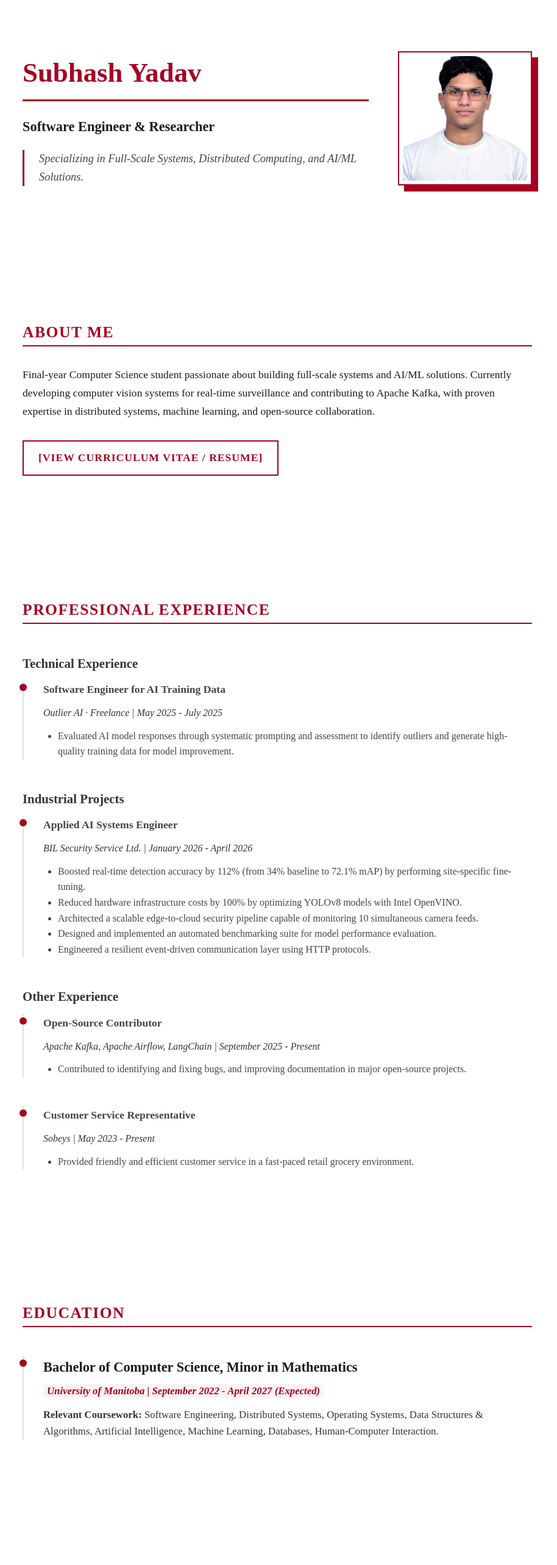
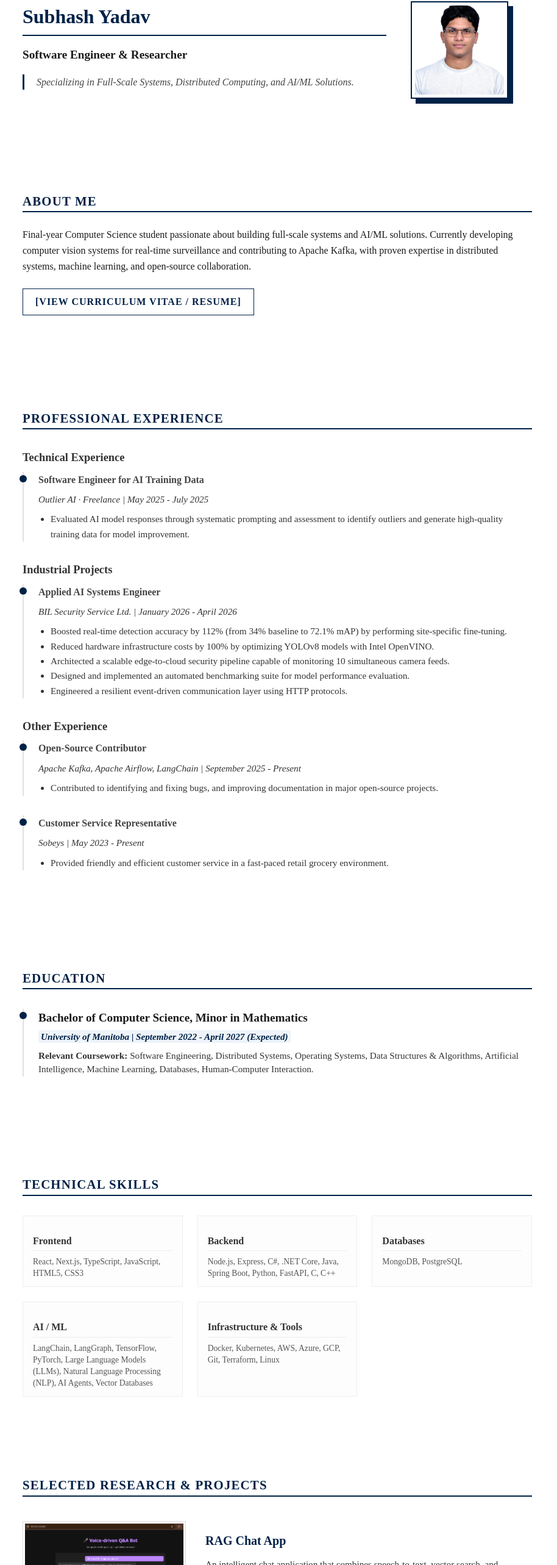
Before and after one commit to subhashyadavon/SubhashYadav, a React (Vite) app: page / in a window 1280 px wide. Shown: the part 185-2751 px from the top of the page at 61% size, without its empty margins (185-1099 px from the left). Built offline with nearby package versions, Linux system fonts and the light colour scheme.

Commit message:
style: Oxford Blue theme and compact typography refinement

```diff
--- a/src/components/About/About.css
+++ b/src/components/About/About.css
@@ -1,21 +1,21 @@
 .about {
-    margin: 4rem 0;
+    margin: 3rem 0;
 }
 
 .about h2 {
-    font-size: 1.6rem;
+    font-size: 1.3rem;
     font-weight: bold;
     border-bottom: 2px solid var(--color-accent);
-    margin-bottom: 2rem;
+    margin-bottom: 1.5rem;
     text-transform: uppercase;
-    letter-spacing: 1.5px;
+    letter-spacing: 1.2px;
     color: var(--color-accent);
 }
 
 .about p {
-    margin-bottom: 2rem;
-    font-size: 1.1rem;
-    line-height: 1.7;
+    margin-bottom: 1.5rem;
+    font-size: 1rem;
+    line-height: 1.6;
     color: #1a1a1a;
 }
 
@@ -24,8 +24,8 @@
     font-weight: bold;
     color: var(--color-accent);
     text-decoration: none;
-    border: 2px solid var(--color-accent);
-    padding: 0.75rem 1.5rem;
+    border: 1px solid var(--color-accent);
+    padding: 0.5rem 1.25rem;
     display: inline-block;
     text-transform: uppercase;
     letter-spacing: 1px;
--- a/src/components/Education/Education.css
+++ b/src/components/Education/Education.css
@@ -1,23 +1,22 @@
 .education {
-    margin: 4rem 0;
+    margin: 3rem 0;
 }
 
 .education h2 {
-    font-size: 1.6rem;
+    font-size: 1.3rem;
     font-weight: bold;
     border-bottom: 2px solid var(--color-accent);
-    margin-bottom: 3rem;
+    margin-bottom: 2rem;
     text-transform: uppercase;
-    letter-spacing: 1.5px;
+    letter-spacing: 1.2px;
     color: var(--color-accent);
 }
 
 .education-item {
-    margin-bottom: 3rem;
-    padding-left: 2rem;
+    margin-bottom: 2rem;
+    padding-left: 1.5rem;
     border-left: 2px solid var(--color-border);
     position: relative;
-    transition: border-color 0.3s ease;
 }
 
 .education-item:hover {
@@ -36,16 +35,16 @@
 }
 
 .education-item h3 {
-    font-size: 1.4rem;
+    font-size: 1.2rem;
     font-weight: bold;
-    margin-bottom: 0.5rem;
+    margin-bottom: 0.25rem;
     color: #1a1a1a;
 }
 
 .education-item p {
-    margin-bottom: 0.75rem;
-    line-height: 1.6;
-    font-size: 1.05rem;
+    margin-bottom: 0.5rem;
+    line-height: 1.5;
+    font-size: 0.95rem;
     color: #333;
 }
 
@@ -53,8 +52,8 @@
     font-style: italic;
     font-weight: bold;
     color: var(--color-accent);
-    background: #fdf2f2;
-    padding: 2px 6px;
+    background: #eef4f9;
+    padding: 2px 4px;
     border-radius: 4px;
 }
 
--- a/src/components/Experience/Experience.css
+++ b/src/components/Experience/Experience.css
@@ -1,23 +1,22 @@
 .experience {
-    margin: 4rem 0;
+    margin: 3rem 0;
 }
 
 .experience h2 {
-    font-size: 1.6rem;
+    font-size: 1.3rem;
     font-weight: bold;
     border-bottom: 2px solid var(--color-accent);
-    margin-bottom: 3rem;
+    margin-bottom: 2rem;
     text-transform: uppercase;
-    letter-spacing: 1.5px;
+    letter-spacing: 1.2px;
     color: var(--color-accent);
 }
 
 .experience-item {
-    margin-bottom: 3rem;
-    padding-left: 2rem;
+    margin-bottom: 2rem;
+    padding-left: 1.5rem;
     border-left: 2px solid var(--color-border);
     position: relative;
-    transition: border-color 0.3s ease;
 }
 
 .experience-item:hover {
@@ -39,42 +38,40 @@
     display: flex;
     justify-content: space-between;
     align-items: flex-start;
-    margin-bottom: 0.75rem;
+    margin-bottom: 0.5rem;
 }
 
 .experience-item h3 {
-    font-size: 1.3rem;
+    font-size: 1.15rem;
     font-weight: bold;
     margin: 0;
     color: #1a1a1a;
 }
 
 .experience-date {
-    font-size: 0.95rem;
+    font-size: 0.85rem;
     font-weight: bold;
     color: var(--color-accent);
-    background: #fdf2f2;
-    padding: 2px 8px;
+    background: #eef4f9;
+    padding: 2px 6px;
     border-radius: 4px;
 }
 
 .experience-item h4 {
-    font-size: 1.1rem;
+    font-size: 1rem;
     font-weight: bold;
-    margin: 0.25rem 0;
+    margin: 0.2rem 0;
     color: #444;
 }
 
-.experience-item p {
-    margin: 0.75rem 0;
-    font-size: 1rem;
+.experience-item p, .experience-item ul {
+    margin: 0.5rem 0;
+    font-size: 0.95rem;
     color: #333;
 }
 
 .experience-item ul {
-    margin: 0.75rem 0 0 1.5rem;
-    font-size: 1rem;
-    color: #444;
+    margin-left: 1.25rem;
 }
 
 .experience-tabs, .experience-line, .timeline-dot, .experience-logo {
--- a/src/components/Hero/Hero.css
+++ b/src/components/Hero/Hero.css
@@ -1,5 +1,5 @@
 .hero {
-    margin: 4rem 0 6rem 0;
+    margin: 2rem 0 4rem 0;
 }
 
 .hero h1 {
@@ -7,30 +7,30 @@
 }
 
 .hero-subtitle {
-    font-size: 1.4rem;
+    font-size: 1.2rem;
     font-weight: bold;
-    margin-top: 1.5rem;
+    margin-top: 1rem;
     color: #1a1a1a;
 }
 
 .hero-tagline {
-    font-size: 1.15rem;
+    font-size: 1rem;
     font-style: italic;
     color: #444;
-    max-width: 650px;
-    margin-top: 0.75rem;
+    max-width: 600px;
+    margin-top: 0.5rem;
     border-left: 3px solid var(--color-accent);
-    padding-left: 1.5rem;
+    padding-left: 1.25rem;
 }
 
 .profile-img {
-    width: 220px;
-    height: 220px;
+    width: 160px;
+    height: 160px;
     object-fit: cover;
     border: 2px solid var(--color-accent);
-    padding: 6px;
+    padding: 5px;
     background: #fff;
-    box-shadow: 10px 10px 0px var(--color-accent);
+    box-shadow: 8px 8px 0px var(--color-accent);
 }
 
 .hero h1 span, .hero-action, .hero-intro, .loading-bar, .scroll-chevrons, .availability-badge {
@@ -39,8 +39,8 @@
 
 @media (max-width: 768px) {
     .profile-img {
-        width: 180px;
-        height: 180px;
-        box-shadow: 7px 7px 0px var(--color-accent);
+        width: 140px;
+        height: 140px;
+        box-shadow: 6px 6px 0px var(--color-accent);
     }
 }
--- a/src/components/MyWork/MyWork.css
+++ b/src/components/MyWork/MyWork.css
@@ -1,28 +1,28 @@
 .mywork {
-    margin: 4rem 0;
+    margin: 3rem 0;
 }
 
 .mywork h2 {
-    font-size: 1.6rem;
+    font-size: 1.3rem;
     font-weight: bold;
     border-bottom: 2px solid var(--color-accent);
-    margin-bottom: 3rem;
+    margin-bottom: 2.5rem;
     text-transform: uppercase;
-    letter-spacing: 1.5px;
+    letter-spacing: 1.2px;
     color: var(--color-accent);
 }
 
 .mywork-container {
     display: flex;
     flex-direction: column;
-    gap: 4rem;
+    gap: 3rem;
 }
 
 .project-item {
     display: grid;
-    grid-template-columns: 1fr 1.5fr;
-    gap: 2.5rem;
-    padding-bottom: 3rem;
+    grid-template-columns: 1fr 2fr;
+    gap: 2rem;
+    padding-bottom: 2rem;
     border-bottom: 1px solid var(--color-border);
     align-items: flex-start;
 }
@@ -35,7 +35,7 @@
     width: 100%;
     border: 1px solid #ddd;
     background: #fff;
-    padding: 5px;
+    padding: 3px;
 }
 
 .project-image img {
@@ -46,43 +46,42 @@
 }
 
 .project-content h3 {
-    font-size: 1.4rem;
+    font-size: 1.25rem;
     font-weight: bold;
-    margin-bottom: 1rem;
+    margin-bottom: 0.75rem;
     color: var(--color-accent);
 }
 
 .project-content p {
-    font-size: 1rem;
-    line-height: 1.6;
-    margin-bottom: 1.5rem;
+    font-size: 0.95rem;
+    line-height: 1.5;
+    margin-bottom: 1rem;
     color: #333;
 }
 
 .project-links {
     font-family: var(--font-main);
     font-weight: bold;
-    font-size: 0.9rem;
+    font-size: 0.85rem;
     color: var(--color-accent);
 }
 
 .project-links a {
     color: var(--color-accent);
     text-decoration: none;
-    border-bottom: 1px solid transparent;
 }
 
 .project-links a:hover {
-    border-bottom-color: var(--color-accent);
+    text-decoration: underline;
 }
 
 @media (max-width: 768px) {
     .project-item {
         grid-template-columns: 1fr;
-        gap: 1.5rem;
+        gap: 1rem;
     }
 
     .project-image {
-        max-width: 400px;
+        max-width: 300px;
     }
 }
--- a/src/components/Navbar/Navbar.css
+++ b/src/components/Navbar/Navbar.css
@@ -1,20 +1,20 @@
 .navbar {
     display: flex;
     justify-content: center;
-    padding: 1.5rem 0;
-    margin-bottom: 3rem;
-    border-bottom: 3px double var(--color-accent);
+    padding: 1rem 0;
+    margin-bottom: 2rem;
+    border-bottom: 2px double var(--color-accent);
 }
 
 .nav-menu {
     display: flex;
     list-style: none;
-    gap: 2.5rem;
+    gap: 2rem;
     padding: 0;
 }
 
 .nav-menu li {
-    font-size: 1.05rem;
+    font-size: 0.95rem;
     font-weight: bold;
     text-transform: uppercase;
     letter-spacing: 1px;
@@ -23,7 +23,6 @@
 .anchor-link {
     text-decoration: none;
     color: #444;
-    transition: color 0.2s ease;
 }
 
 .anchor-link:hover {
@@ -42,6 +41,6 @@
     .nav-menu {
         flex-direction: column;
         align-items: center;
-        gap: 0.75rem;
+        gap: 0.5rem;
     }
 }
--- a/src/components/TechStack/TechStack.css
+++ b/src/components/TechStack/TechStack.css
@@ -1,41 +1,43 @@
 .techstack {
-    margin: 4rem 0;
+    margin: 3rem 0;
 }
 
 .techstack h2 {
-    font-size: 1.5rem;
+    font-size: 1.3rem;
     font-weight: bold;
-    border-bottom: 2px solid #000;
+    border-bottom: 2px solid var(--color-accent);
     margin-bottom: 2rem;
     text-transform: uppercase;
-    letter-spacing: 1px;
+    letter-spacing: 1.2px;
+    color: var(--color-accent);
 }
 
 .skills-container {
     display: grid;
-    grid-template-columns: repeat(auto-fill, minmax(280px, 1fr));
-    gap: 2rem;
+    grid-template-columns: repeat(auto-fill, minmax(220px, 1fr));
+    gap: 1.5rem;
 }
 
 .skill-category {
-    padding: 1rem;
+    padding: 0.75rem 1rem;
     border: 1px solid #eee;
-    background: #fafafa;
+    background: #fdfdfd;
 }
 
 .skill-category h3 {
-    font-size: 1.1rem;
+    font-size: 1rem;
     font-weight: bold;
-    margin-bottom: 0.75rem;
+    margin-bottom: 0.5rem;
     color: #333;
-    border-bottom: 1px solid #ddd;
-    padding-bottom: 0.25rem;
+    border-bottom: 1px solid #eee;
+    padding-bottom: 0.2rem;
 }
 
 .skill-category p {
-    font-size: 0.95rem;
-    line-height: 1.6;
+    font-size: 0.85rem;
+    line-height: 1.4;
     color: #555;
+    margin-bottom: 0;
 }
 
 .skill-badges, .techstack-title {
--- a/src/index.css
+++ b/src/index.css
@@ -1,11 +1,11 @@
 :root {
   --color-bg: #ffffff;
   --color-text: #1a1a1a;
-  --color-accent: #a50021; /* Stanford Crimson */
-  --color-link: #a50021;
-  --color-link-visited: #750017;
+  --color-accent: #002147; /* Oxford Blue */
+  --color-link: #002147;
+  --color-link-visited: #001226;
   --color-border: #e1e1e1;
-  --color-section-bg: #f9f9f7; /* Subtle warm tint */
+  --color-section-bg: #f4f7f9; /* Subtle blue-ish tint */
   --font-main: "Times New Roman", Times, serif;
 }
 
@@ -20,43 +20,43 @@ body {
   color: var(--color-text);
   font-family: var(--font-main);
   line-height: 1.6;
-  padding: 3rem 2rem;
+  padding: 2rem;
   max-width: 900px;
   margin: 0 auto;
 }
 
 h1 {
-  font-size: 2.8rem;
-  margin-bottom: 0.5rem;
-  border-bottom: 3px solid var(--color-accent);
-  padding-bottom: 0.5rem;
+  font-size: 2rem;
+  margin-bottom: 0.25rem;
+  border-bottom: 2px solid var(--color-accent);
+  padding-bottom: 0.25rem;
   color: var(--color-accent);
 }
 
 h2 {
-  font-size: 1.6rem;
-  margin-top: 2.5rem;
-  margin-bottom: 1.25rem;
+  font-size: 1.3rem;
+  margin-top: 2rem;
+  margin-bottom: 1rem;
   border-bottom: 1.5px solid var(--color-accent);
   text-transform: uppercase;
-  letter-spacing: 1.5px;
+  letter-spacing: 1.2px;
   color: var(--color-accent);
 }
 
 h3 {
-  font-size: 1.3rem;
-  margin-top: 1.25rem;
-  margin-bottom: 0.75rem;
+  font-size: 1.15rem;
+  margin-top: 1rem;
+  margin-bottom: 0.5rem;
   color: #333;
 }
 
 p {
-  margin-bottom: 1.25rem;
+  margin-bottom: 1rem;
 }
 
 ul {
   margin-left: 2rem;
-  margin-bottom: 1.25rem;
+  margin-bottom: 1rem;
 }
 
 a {
@@ -70,14 +70,14 @@ a:visited {
 }
 
 section {
-  margin-bottom: 4rem;
-  padding: 2rem 0;
+  margin-bottom: 3rem;
+  padding: 1.5rem 0;
 }
 
 /* Structure utilities */
 .two-column {
   display: flex;
-  gap: 3rem;
+  gap: 2.5rem;
   align-items: flex-start;
 }
 
@@ -92,7 +92,7 @@ section {
 @media (max-width: 768px) {
   .two-column {
     flex-direction: column;
-    gap: 2rem;
+    gap: 1.5rem;
   }
 }
 
```
Also changed, not shown: src/components/Contact/Contact.css (+22 -25 lines).
